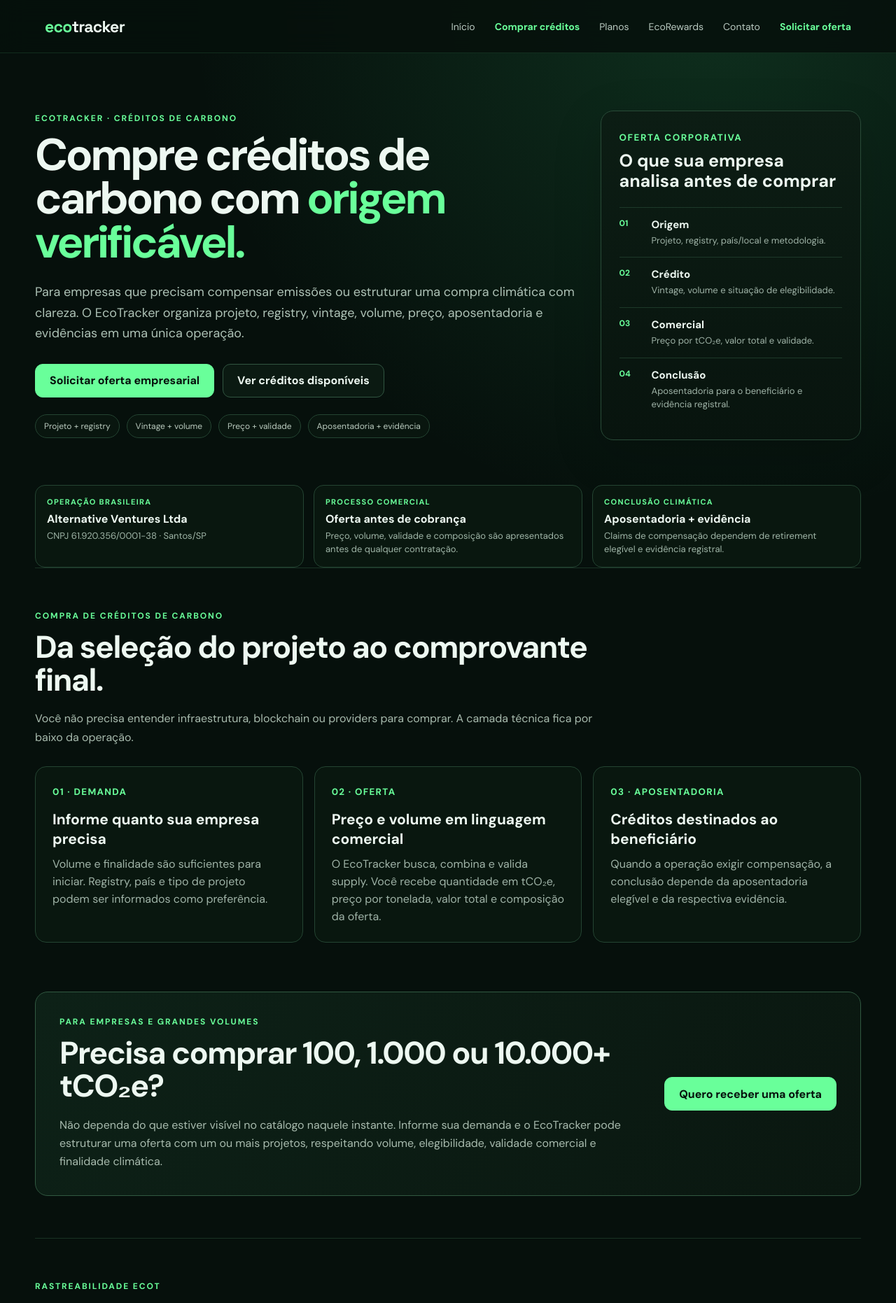
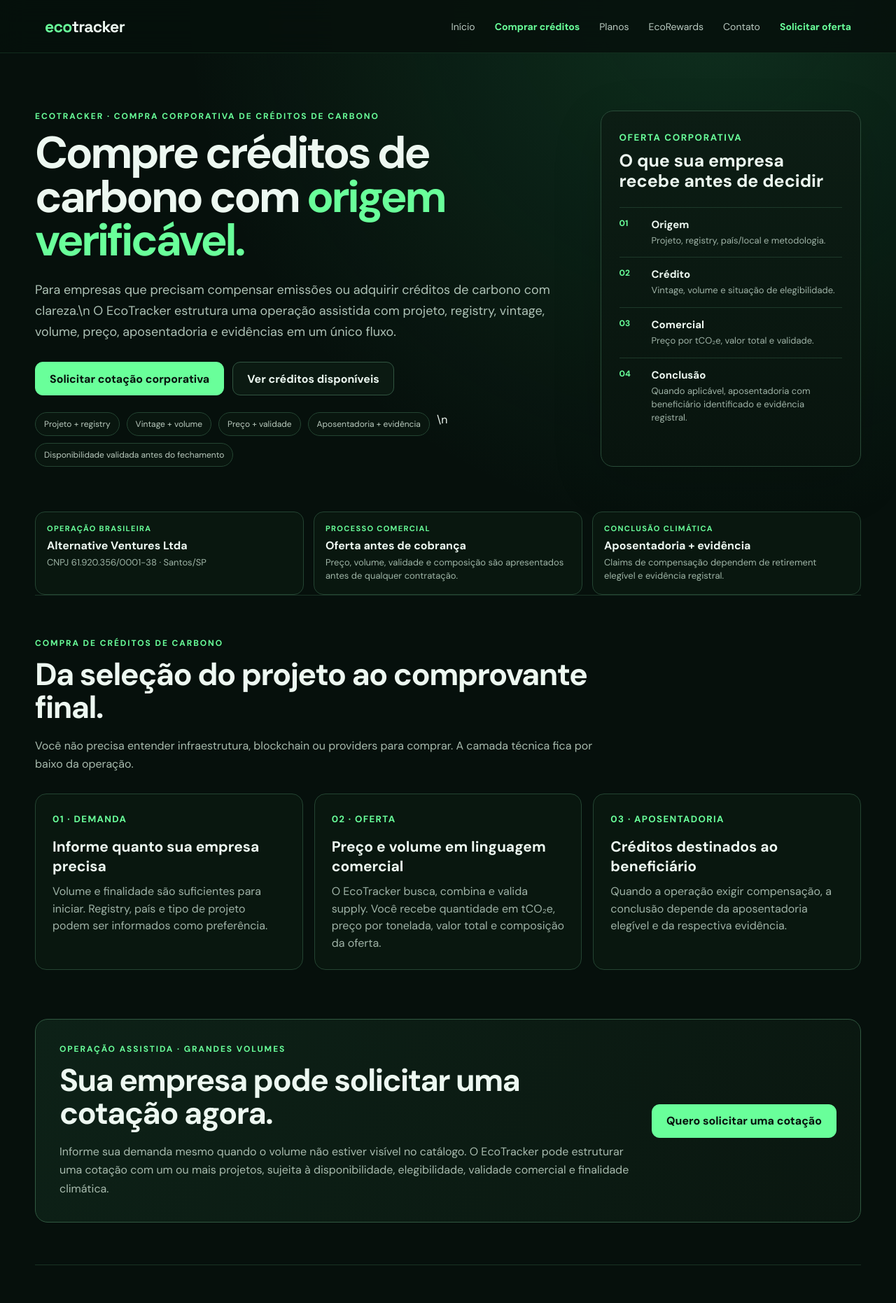
Before and after one commit to HenriqueGuilhermeUx/ecotracker, a React (Vite) app in the folder frontend/: page / in a window 1280 px wide. Shown: the top 1862 px of the page at 70% size. Built offline with nearby package versions, Linux system fonts and the light colour scheme; no server answers.

Commit message:
feat(site): sharpen corporate carbon buying CTA

```diff
--- a/frontend/src/CorporateHome.tsx
+++ b/frontend/src/CorporateHome.tsx
@@ -7,31 +7,30 @@ export function CorporateHome() {
       <main className="corp-public">
         <section className="corp-hero">
           <div className="corp-hero-copy">
-            <span className="corp-eyebrow">ECOTRACKER · CRÉDITOS DE CARBONO</span>
+            <span className="corp-eyebrow">ECOTRACKER · COMPRA CORPORATIVA DE CRÉDITOS DE CARBONO</span>
             <h1>Compre créditos de carbono com <em>origem verificável.</em></h1>
             <p>
-              Para empresas que precisam compensar emissões ou estruturar uma compra climática com clareza.
-              O EcoTracker organiza projeto, registry, vintage, volume, preço, aposentadoria e evidências em uma única operação.
+              Para empresas que precisam compensar emissões ou adquirir créditos de carbono com clareza.\n              O EcoTracker estrutura uma operação assistida com projeto, registry, vintage, volume, preço, aposentadoria e evidências em um único fluxo.
             </p>
             <div className="corp-actions">
-              <a className="corp-primary" href="#request">Solicitar oferta empresarial</a>
+              <a className="corp-primary" href="#request">Solicitar cotação corporativa</a>
               <a className="corp-secondary" href="#marketplace">Ver créditos disponíveis</a>
             </div>
             <div className="corp-trust-row">
               <span>Projeto + registry</span>
               <span>Vintage + volume</span>
               <span>Preço + validade</span>
-              <span>Aposentadoria + evidência</span>
+              <span>Aposentadoria + evidência</span>\n              <span>Disponibilidade validada antes do fechamento</span>
             </div>
           </div>
 
           <aside className="corp-offer-card" aria-label="O que acompanha uma oferta EcoTracker">
             <small>OFERTA CORPORATIVA</small>
-            <h2>O que sua empresa analisa antes de comprar</h2>
+            <h2>O que sua empresa recebe antes de decidir</h2>
             <div className="corp-offer-line"><span>01</span><div><b>Origem</b><p>Projeto, registry, país/local e metodologia.</p></div></div>
             <div className="corp-offer-line"><span>02</span><div><b>Crédito</b><p>Vintage, volume e situação de elegibilidade.</p></div></div>
             <div className="corp-offer-line"><span>03</span><div><b>Comercial</b><p>Preço por tCO₂e, valor total e validade.</p></div></div>
-            <div className="corp-offer-line"><span>04</span><div><b>Conclusão</b><p>Aposentadoria para o beneficiário e evidência registral.</p></div></div>
+            <div className="corp-offer-line"><span>04</span><div><b>Conclusão</b><p>Quando aplicável, aposentadoria com beneficiário identificado e evidência registral.</p></div></div>
           </aside>
         </section>
 
@@ -68,13 +67,13 @@ export function CorporateHome() {
 
         <section className="corp-enterprise">
           <div>
-            <span>PARA EMPRESAS E GRANDES VOLUMES</span>
-            <h2>Precisa comprar 100, 1.000 ou 10.000+ tCO₂e?</h2>
+            <span>OPERAÇÃO ASSISTIDA · GRANDES VOLUMES</span>
+            <h2>Sua empresa pode solicitar uma cotação agora.</h2>
             <p>
-              Não dependa do que estiver visível no catálogo naquele instante. Informe sua demanda e o EcoTracker pode estruturar uma oferta com um ou mais projetos, respeitando volume, elegibilidade, validade comercial e finalidade climática.
+              Informe sua demanda mesmo quando o volume não estiver visível no catálogo. O EcoTracker pode estruturar uma cotação com um ou mais projetos, sujeita à disponibilidade, elegibilidade, validade comercial e finalidade climática.
             </p>
           </div>
-          <a className="corp-primary" href="#request">Quero receber uma oferta</a>
+          <a className="corp-primary" href="#request">Quero solicitar uma cotação</a>
         </section>
 
         <section className="corp-section corp-ecot-layer">
```
